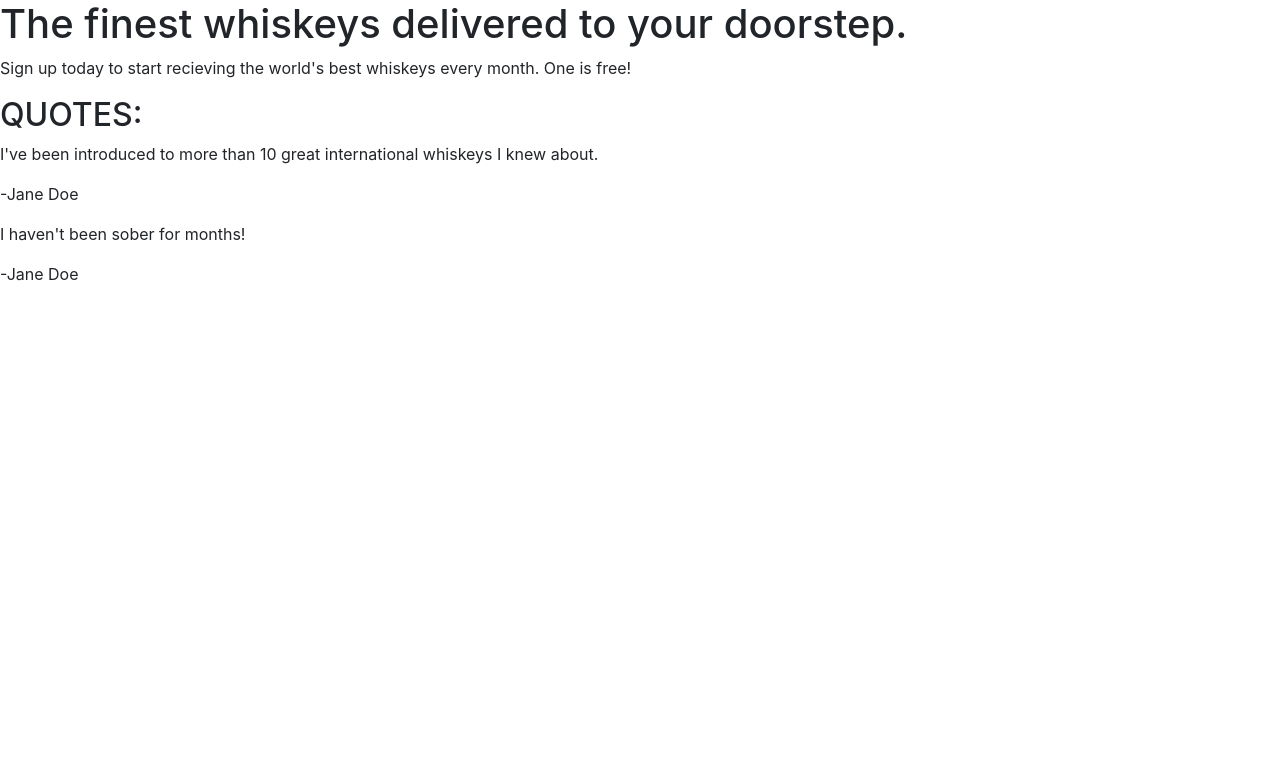
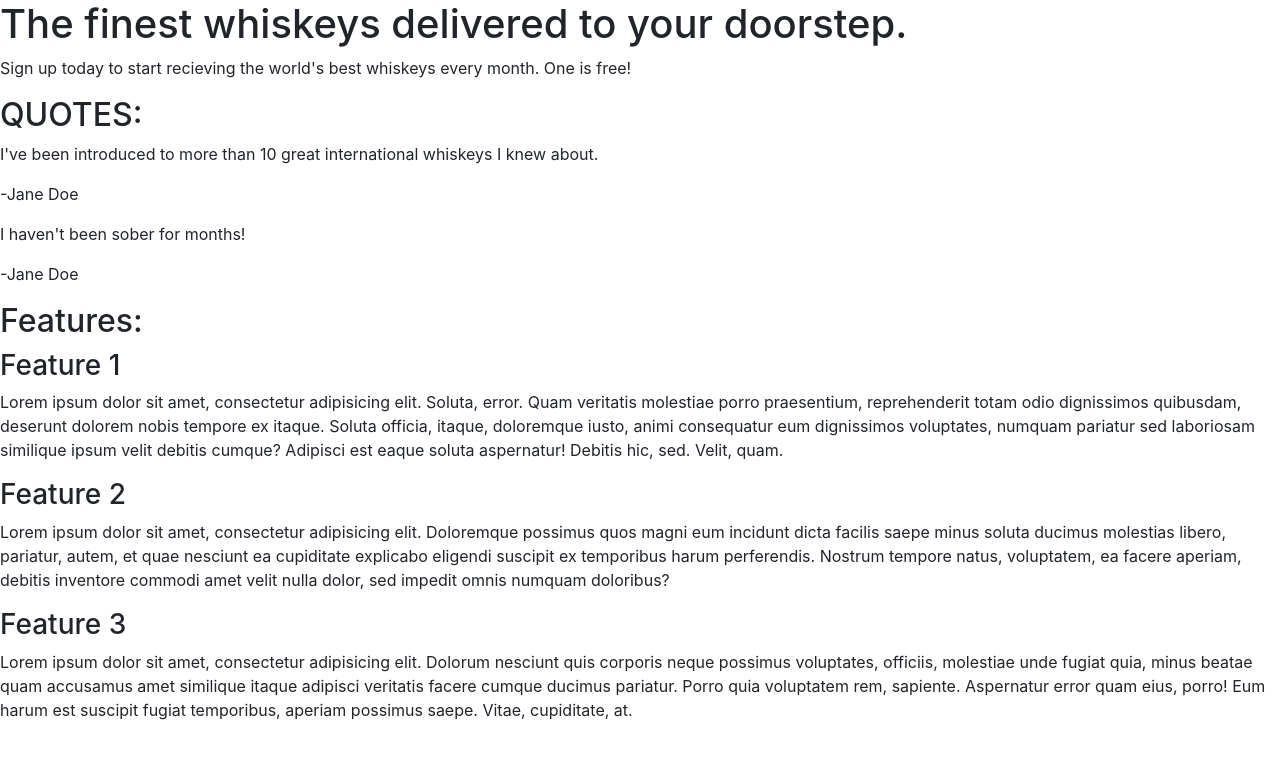
Before and after one commit to Leannald13/whiskey-project, a plain HTML site: page index.html in a window 1280 px wide. Drawn offline with nearby package versions, Linux system fonts and the light colour scheme.

Commit message:
features added

```diff
--- a/index.html
+++ b/index.html
@@ -25,6 +25,23 @@
          <p>-Jane Doe</p>
       </div>
     </section>
+    <section class="features">
+        <h2>Features:</h2>
+        <div class="feature">
+            <h3>Feature 1</h3>
+            <p>Lorem ipsum dolor sit amet, consectetur adipisicing elit. Soluta, error. Quam veritatis molestiae porro praesentium, reprehenderit totam odio dignissimos quibusdam, deserunt dolorem nobis tempore ex itaque. Soluta officia, itaque, doloremque iusto, animi consequatur eum dignissimos voluptates, numquam pariatur sed laboriosam similique ipsum velit debitis cumque? Adipisci est eaque soluta aspernatur! Debitis hic, sed. Velit, quam.</p>
+        </div>
+        <div class="feature">
+        <h3>Feature 2</h3>
+        <p>Lorem ipsum dolor sit amet, consectetur adipisicing elit. Doloremque possimus quos magni eum incidunt dicta facilis saepe minus soluta ducimus molestias libero, pariatur, autem, et quae nesciunt ea cupiditate explicabo eligendi suscipit ex temporibus harum perferendis. Nostrum tempore natus, voluptatem, ea facere aperiam, debitis inventore commodi amet velit nulla dolor, sed impedit omnis numquam doloribus?</p>
+        </div>
+        <div class="feature">
+          <h3>Feature 3</h3>
+          <p>Lorem ipsum dolor sit amet, consectetur adipisicing elit. Dolorum nesciunt quis corporis neque possimus voluptates, officiis, molestiae unde fugiat quia, minus beatae quam accusamus amet similique itaque adipisci veritatis facere cumque ducimus pariatur. Porro quia voluptatem rem, sapiente. Aspernatur error quam eius, porro! Eum harum est suscipit fugiat temporibus, aperiam possimus saepe. Vitae, cupiditate, at.</p>
+        </div>
+
+
+    </section>
     </article>
 
 </body>
```
Also changed, not shown: .c9/metadata/environment/index.html.
